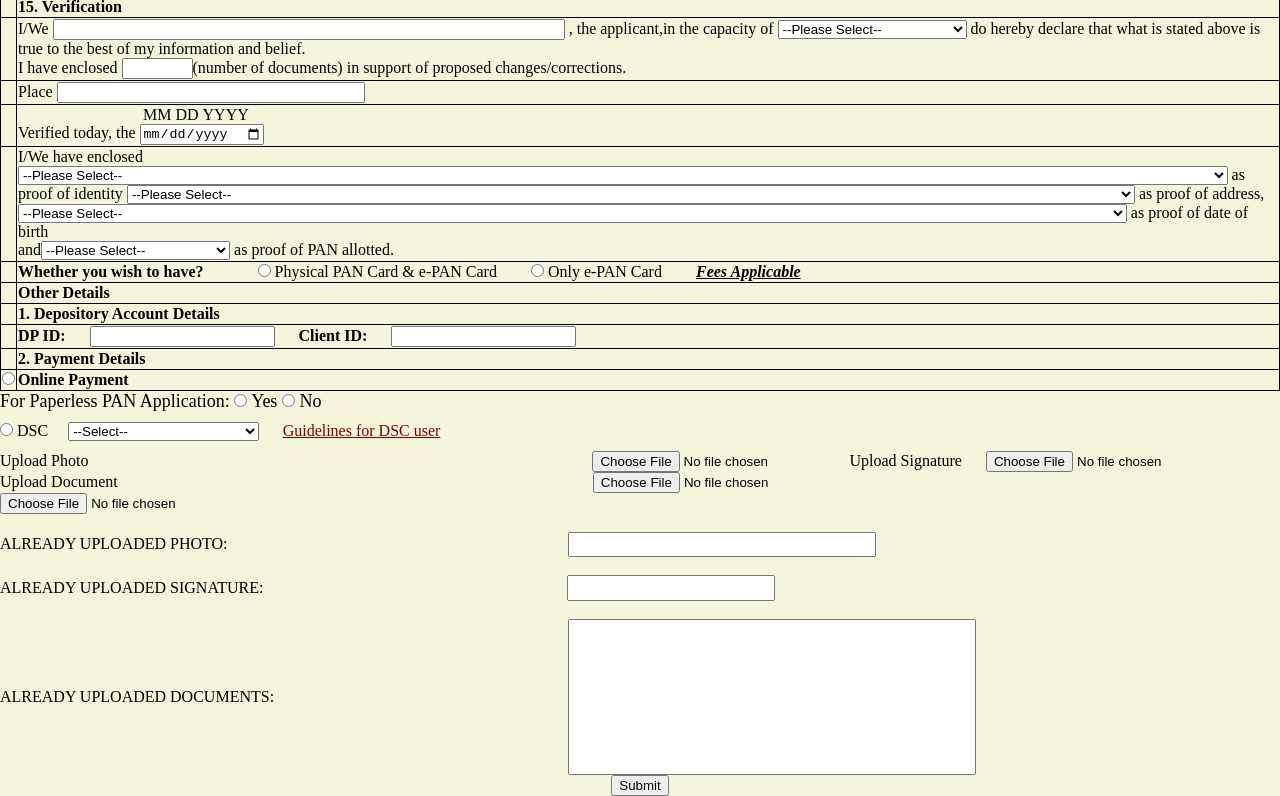
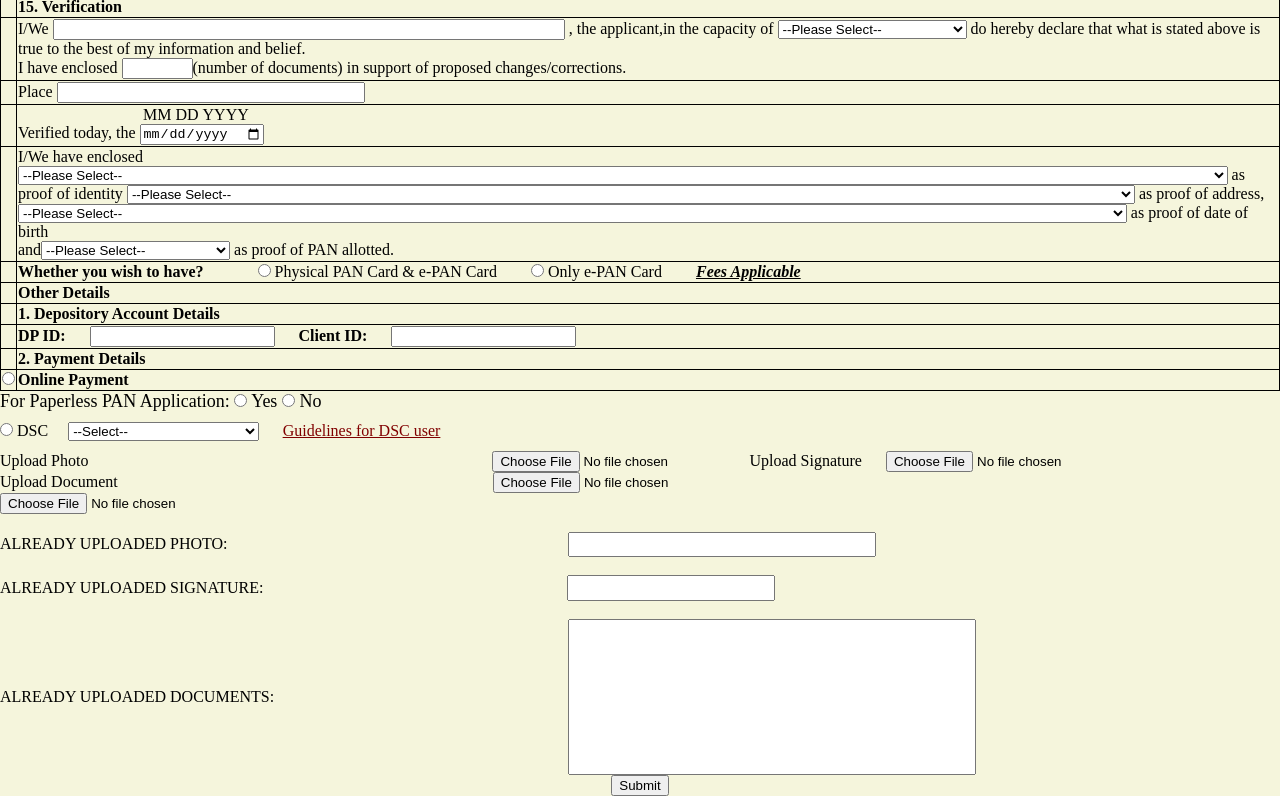
Before and after one commit to SaiPraneethPegada/Pan_Card_Update_Form, a plain HTML site: page index.html in a window 1280 px wide. Shown: the part 1217-2013 px from the top of the page. Drawn offline with Linux system fonts and the light colour scheme.

Commit message:
Update index.html

```diff
--- a/index.html
+++ b/index.html
@@ -588,7 +588,7 @@
 
         <div style="display: inline-block;">
         <label for="photo">Upload Photo</label>
-        <input style="margin-left: 500px;" type="file" name="" id="photo">
+        <input style="margin-left: 400px;" type="file" name="" id="photo">
         </div>
 
         <div style="display: inline-block;">
@@ -598,7 +598,7 @@
 
         <div style="display: inline-block;">
         <label for="docu">Upload Document</label>
-        <input style="margin-left: 471px;" type="file" name="" id="docu">
+        <input style="margin-left: 371px;" type="file" name="" id="docu">
         </div><br>
 
         <input type="file" name="" id=""><br>
```
